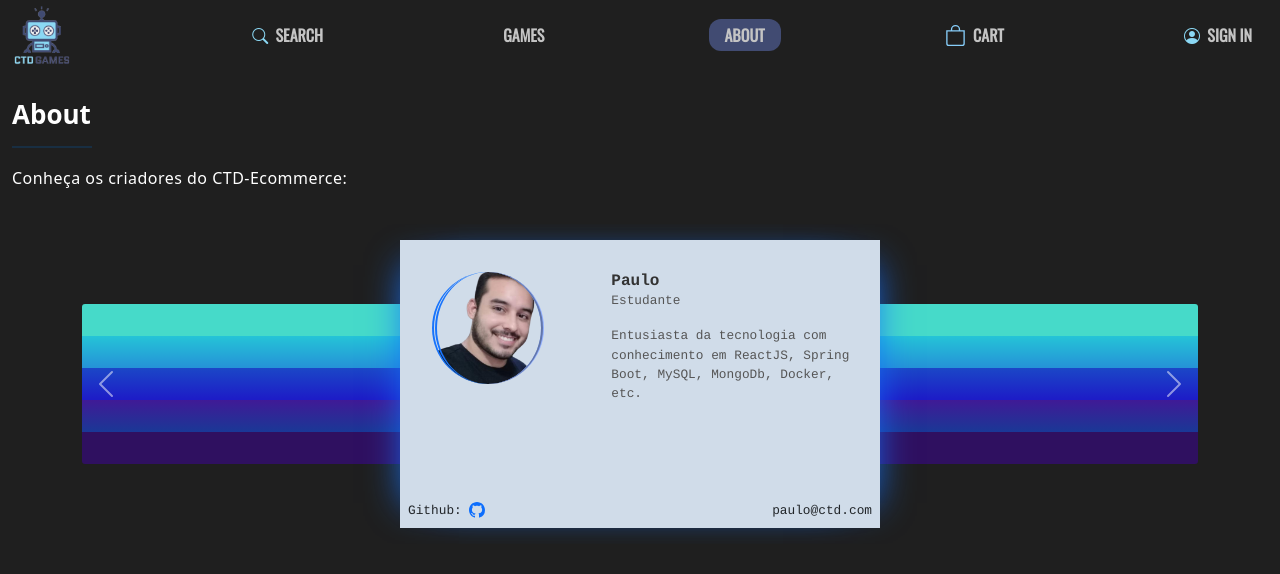
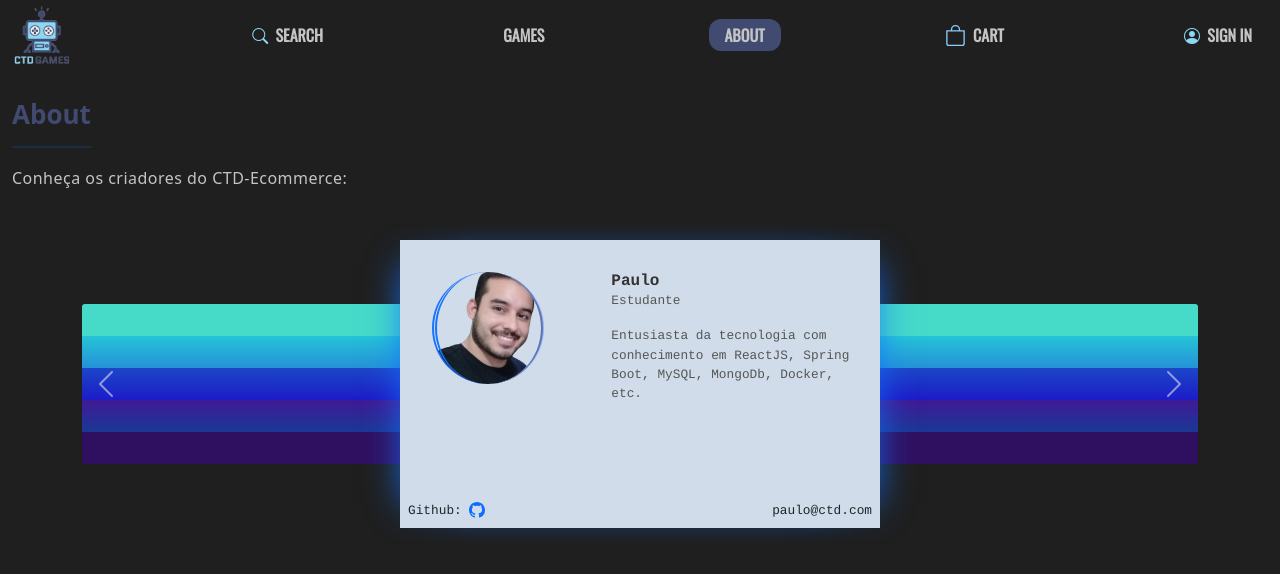
Before and after one commit to leonardosantino/ctdcommerce, a React (Create React App) app: page /about in a window 1280 px wide. Shown: the top 574 px of the page. Built offline with nearby package versions, Linux system fonts and the light colour scheme.

Commit message:
offcanvasnavbar

```diff
--- a/src/assets/styles/about.scss
+++ b/src/assets/styles/about.scss
@@ -43,7 +43,7 @@
         font-weight: bold;
         font-size: 26px;
         line-height: 25px;
-        color: #ffffff;
+        color: #414B72;
     }
     hr {
         width: 5em;
@@ -55,6 +55,6 @@
         font-size: 16px;
         line-height: 28px;
         letter-spacing: 0.03em;
-        color: #fff;
+        color: #c4c4c4;
     }
 }
--- a/src/assets/styles/header.scss
+++ b/src/assets/styles/header.scss
@@ -8,7 +8,14 @@ nav{
 
         background-color: #414B72 !important;
     }
-
+    .active{
+        background-color: #414B72 !important;
+        color: #8BD8F4 !important;
+        border-radius: .75em;
+        &:visited{
+            color:#8BD8F4 !important;
+        }
+    }
 
     .nav-link{
 
@@ -22,15 +29,7 @@ nav{
         }
 
     }
-    .active{
-        background-color: #414B72;
-        color: #c4c4c4;
-        border-radius: .75em;
-        &:visited{
-            color:#8BD8F4 ;
-        }
 
-    }
     .cart-icon{
         background-image: url(../imgs/bag.svg);
         color: #8BD8F4;
@@ -68,9 +67,7 @@ nav{
     &:hover{
         color:#8BD8F4 !important;
     }
-
 }
-
 .offcanvas-title {
     img{
         max-width: 2.5em;
```
